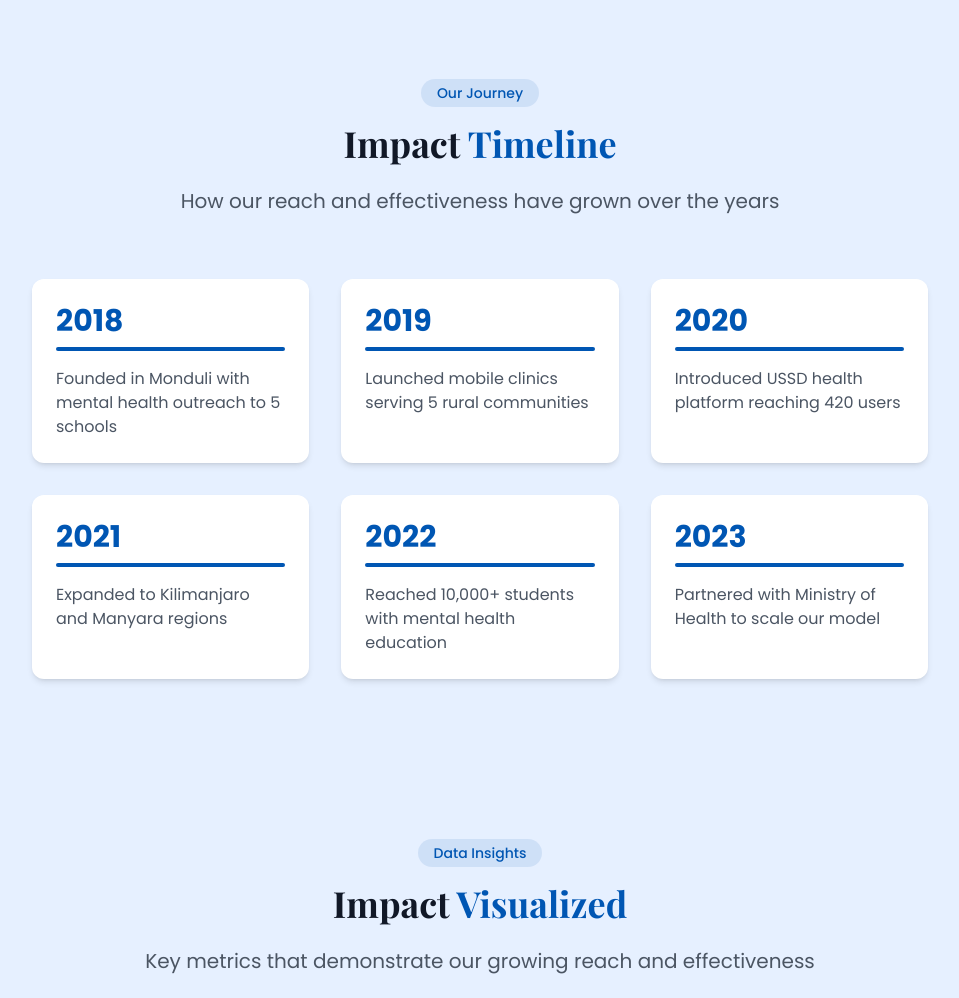
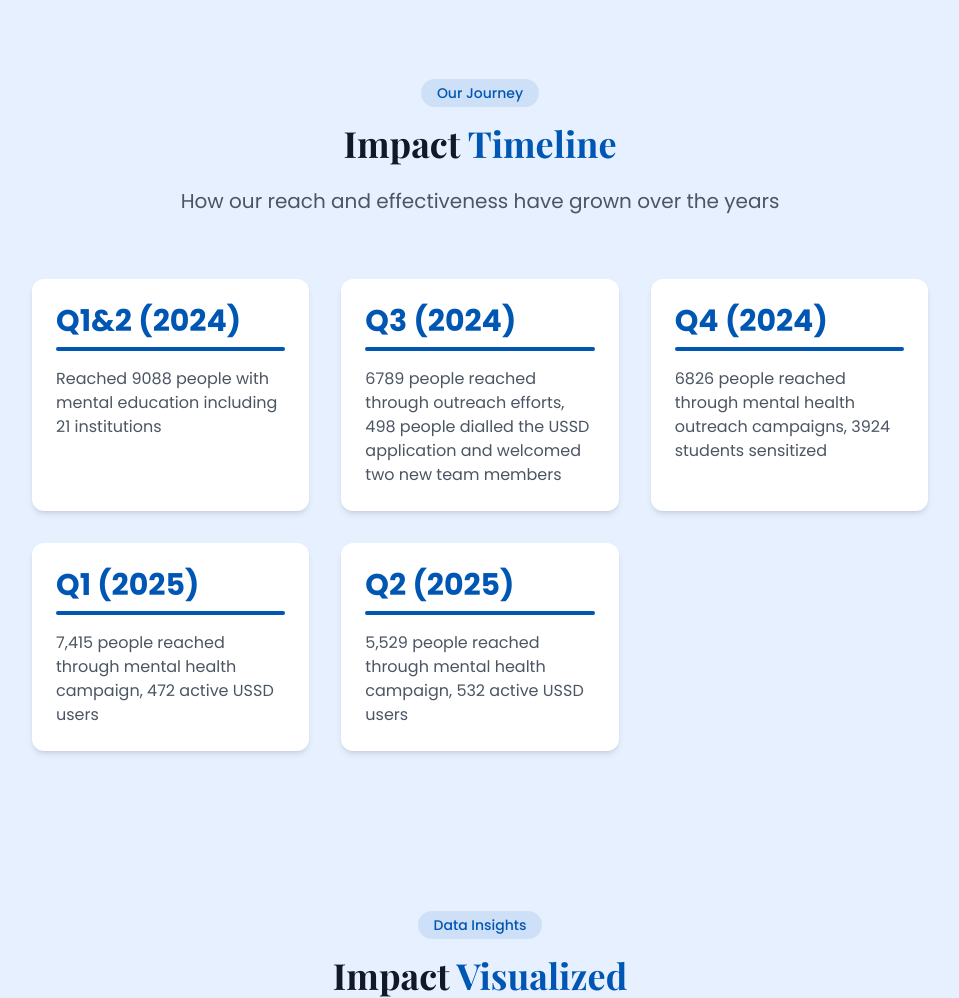
Before and after one commit to martin-creator/primetel_update_website, a Django app: page /impact/ in a window 1280 px wide. Shown: the part 1397-2395 px from the top of the page, without its empty margins (160-1119 px from the left). Run offline with Django 5.2, Linux system fonts and the light colour scheme; some libraries are stand-ins or nearby versions.

Commit message:
Updated impact timeline

```diff
--- a/core/templates/impact.html
+++ b/core/templates/impact.html
@@ -359,40 +359,40 @@
             <div class="max-w-4xl mx-auto">
                 <div class="grid grid-cols-1 md:grid-cols-3 gap-8">
                     <div class="impact-card bg-white p-6 rounded-xl shadow-md animate-fade-in-up" style="animation-delay: 0.1s">
-                        <div class="text-3xl font-bold text-primary mb-2">2018</div>
+                        <div class="text-3xl font-bold text-primary mb-2">Q1&2 (2024)</div>
                         <div class="h-1 bg-primary rounded-full mb-4"></div>
-                        <p class="text-gray-600">Founded in Monduli with mental health outreach to 5 schools</p>
+                        <p class="text-gray-600">Reached 9088 people with mental education including 21 institutions</p>
                     </div>
 
                     <div class="impact-card bg-white p-6 rounded-xl shadow-md animate-fade-in-up" style="animation-delay: 0.2s">
-                        <div class="text-3xl font-bold text-primary mb-2">2019</div>
+                        <div class="text-3xl font-bold text-primary mb-2">Q3 (2024)</div>
                         <div class="h-1 bg-primary rounded-full mb-4"></div>
-                        <p class="text-gray-600">Launched mobile clinics serving 5 rural communities</p>
+                        <p class="text-gray-600"> 6789 people reached through outreach efforts, 498 people dialled the USSD application and welcomed two new team members</p>
                     </div>
 
                     <div class="impact-card bg-white p-6 rounded-xl shadow-md animate-fade-in-up" style="animation-delay: 0.3s">
-                        <div class="text-3xl font-bold text-primary mb-2">2020</div>
+                        <div class="text-3xl font-bold text-primary mb-2">Q4 (2024)</div>
                         <div class="h-1 bg-primary rounded-full mb-4"></div>
-                        <p class="text-gray-600">Introduced USSD health platform reaching 420 users</p>
+                        <p class="text-gray-600">6826 people reached through mental health outreach campaigns, 3924 students sensitized</p>
                     </div>
 
                     <div class="impact-card bg-white p-6 rounded-xl shadow-md animate-fade-in-up" style="animation-delay: 0.4s">
-                        <div class="text-3xl font-bold text-primary mb-2">2021</div>
+                        <div class="text-3xl font-bold text-primary mb-2">Q1 (2025)</div>
                         <div class="h-1 bg-primary rounded-full mb-4"></div>
-                        <p class="text-gray-600">Expanded to Kilimanjaro and Manyara regions</p>
+                        <p class="text-gray-600">7,415 people reached through mental health campaign, 472 active USSD users</p>
                     </div>
 
                     <div class="impact-card bg-white p-6 rounded-xl shadow-md animate-fade-in-up" style="animation-delay: 0.5s">
-                        <div class="text-3xl font-bold text-primary mb-2">2022</div>
+                        <div class="text-3xl font-bold text-primary mb-2">Q2 (2025)</div>
                         <div class="h-1 bg-primary rounded-full mb-4"></div>
-                        <p class="text-gray-600">Reached 10,000+ students with mental health education</p>
+                        <p class="text-gray-600">5,529 people reached through mental health campaign, 532 active USSD users</p>
                     </div>
 
-                    <div class="impact-card bg-white p-6 rounded-xl shadow-md animate-fade-in-up" style="animation-delay: 0.6s">
+                    <!-- <div class="impact-card bg-white p-6 rounded-xl shadow-md animate-fade-in-up" style="animation-delay: 0.6s">
                         <div class="text-3xl font-bold text-primary mb-2">2023</div>
                         <div class="h-1 bg-primary rounded-full mb-4"></div>
                         <p class="text-gray-600">Partnered with Ministry of Health to scale our model</p>
-                    </div>
+                    </div> -->
                 </div>
             </div>
         </div>
```
